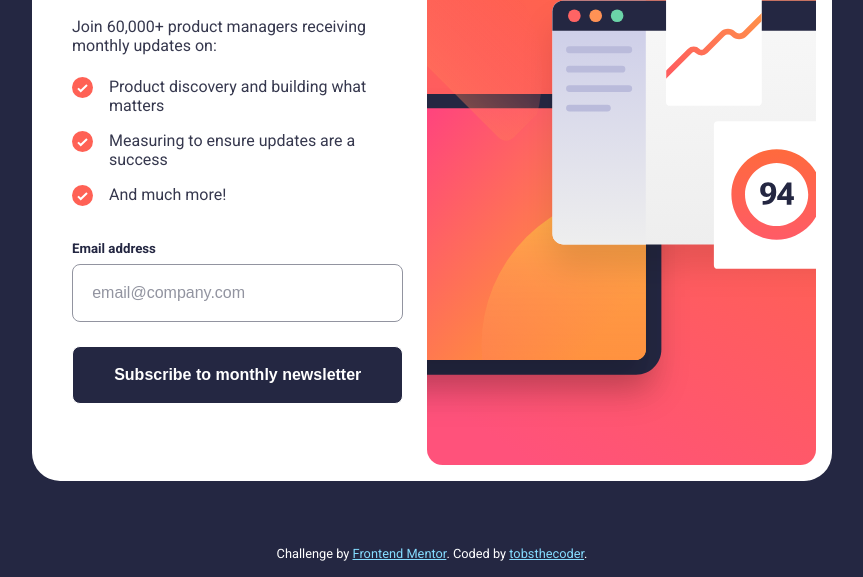
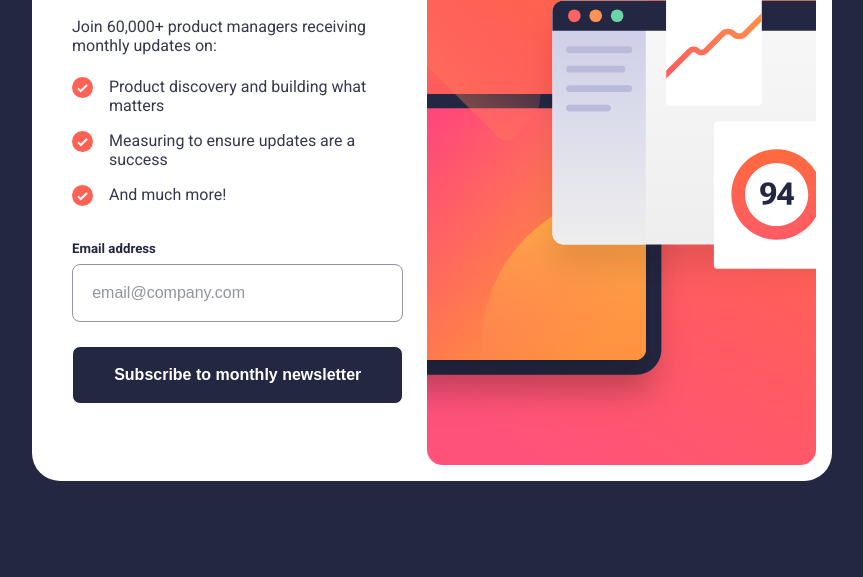
Before and after one commit to devtobs/Newsletter-Sign-up-form, a plain HTML site: page index.html in a window 1280 px wide. Shown: the part 223-800 px from the top of the page, without its empty margins (208-1071 px from the left). Drawn offline with Linux system fonts and the light colour scheme.

Commit message:
modified readme, html and css files

```diff
--- a/index.html
+++ b/index.html
@@ -82,14 +82,14 @@
       </div>
     </aside>
 
-    <footer>
+    <!-- <footer>
       Challenge by
       <a href="https://www.frontendmentor.io?ref=challenge" target="_blank"
         >Frontend Mentor</a
       >. Coded by
       <a href="https://twitter.com/tobsthecoder" target="_blank">tobsthecoder</a
       >.
-    </footer>
+    </footer> -->
 
     <script src="script.js"></script>
   </body>
--- a/style.css
+++ b/style.css
@@ -1,4 +1,4 @@
-@import url("https://fonts.googleapis.com/css2?family=Roboto:wght@400;700&display=swap");
+@import url('https://fonts.googleapis.com/css2?family=Roboto:wght@400;700&display=swap');
 
 :root {
   --max-width: 45rem;
@@ -18,7 +18,7 @@
 
 body {
   position: relative;
-  font-family: "Roboto", sans-serif;
+  font-family: 'Roboto', sans-serif;
   font-size: 16px;
   display: flex;
   flex-direction: column;
```
Also changed, not shown: images/desktop-design.png (added), images/mobile-design.jpg (deleted), images/screenshot.png (deleted), 1 other file.
